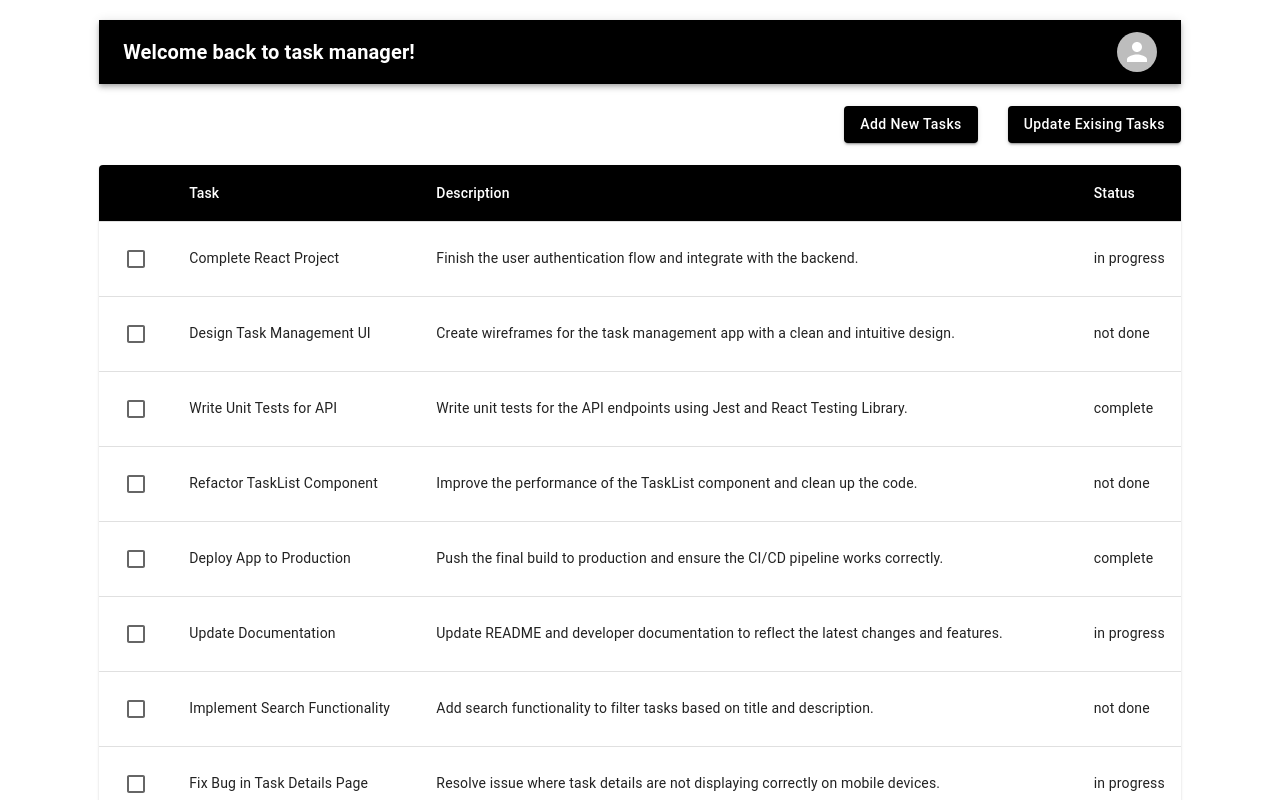
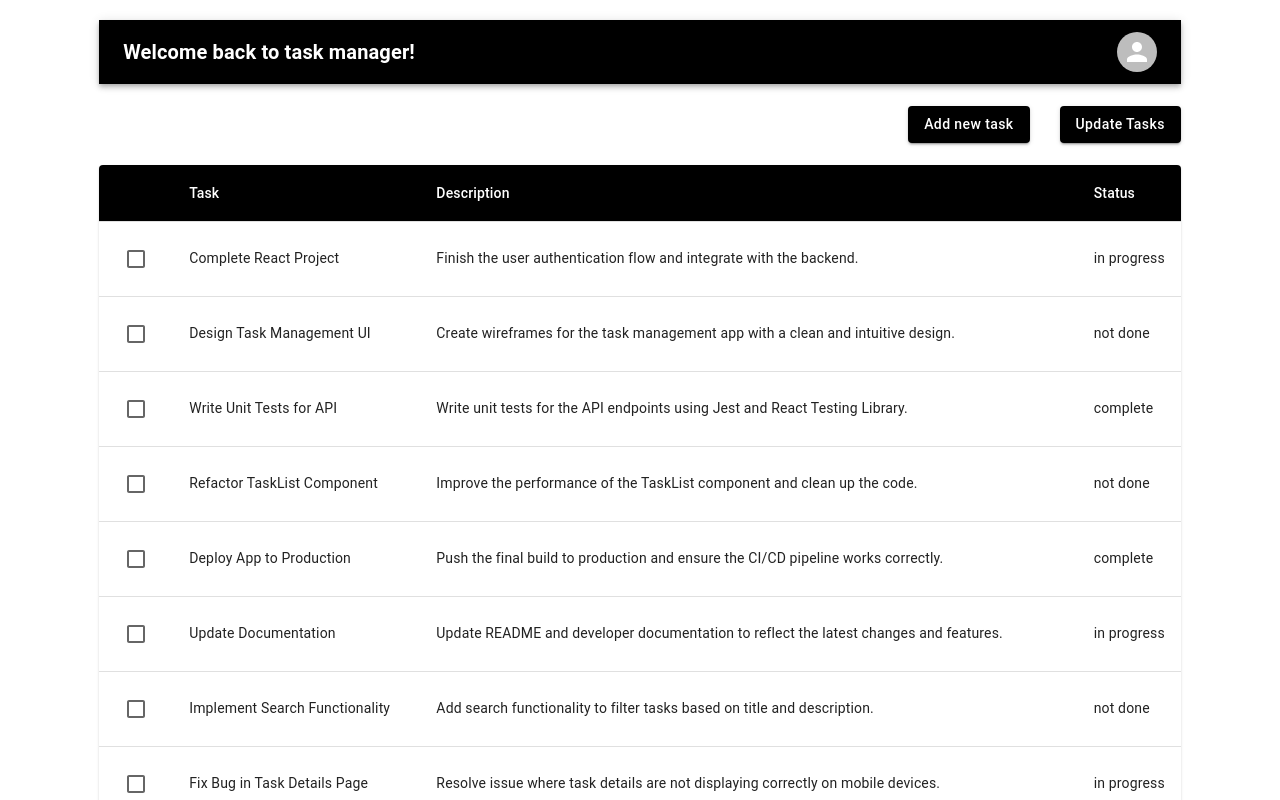
Before and after one commit to radhikachamdal2/taskManagement, a Next.js app in the folder taskmanagement/: page / in a window 1280 px wide. Shown: the top 800 px of the page. Built offline with nearby package versions, Linux system fonts and the light colour scheme.

Commit message:
fixed dialog issues, mismatch in rendering

```diff
--- a/taskmanagement/app/molecules/dialog/dialog.tsx
+++ b/taskmanagement/app/molecules/dialog/dialog.tsx
@@ -21,20 +21,11 @@ const Dialog: React.FC<DialogProps> = ({
   title,
   children,
   actionText,
-  openDialog,
   open,
   handleClose,
 }) => {
-  console.log(open, "open");
   return (
     <>
-      <Button
-        sx={{ backgroundColor: "black", textTransform: "none" }}
-        variant="contained"
-        onClick={openDialog}
-      >
-        {actionText}
-      </Button>
       <ReusableDialog open={open} onClose={handleClose}>
         <div style={{ display: "flex", justifyContent: "end" }}>
           <IconButton
--- a/taskmanagement/app/organisms/taskList/taskList.tsx
+++ b/taskmanagement/app/organisms/taskList/taskList.tsx
@@ -4,7 +4,7 @@ import TaskTable from "../taskTable/taskTable";
 import { useQuery } from "@tanstack/react-query";
 import Dialog from "../../molecules/dialog/dialog";
 import Form from "@/app/molecules/form/form";
-import { DialogContentText } from "@mui/material";
+import { DialogContentText, Button } from "@mui/material";
 
 interface Task {
   id: number;
@@ -25,6 +25,11 @@ const getAllTasks = async (): Promise<Task[]> => {
 const TaskList = () => {
   const [selectedTask, setSelectedTask] = useState<Task | null>(null);
   const [open, setOpen] = useState(false);
+  const [openAddDialog, setOpenAddDialog] = useState(false);
+  const [openUpdateDialog, setOpenUpdateDialog] = useState(false);
+
+  const closeAddDialog = () => setOpenAddDialog(false);
+  const closeUpdateDialog = () => setOpenUpdateDialog(false);
 
   const headers = ["", "Task", "Description", "Status"];
 
@@ -91,12 +96,17 @@ const TaskList = () => {
           gap: "30px",
         }}
       >
+        <Button
+          sx={{ backgroundColor: "black", textTransform: "none" }}
+          variant="contained"
+          onClick={() => setOpenAddDialog(true)}
+        >
+          Add new task
+        </Button>
         <Dialog
-          actionText="Add New Tasks"
           title="Add New Task"
-          openDialog={openDialog}
-          open={open}
-          handleClose={handleClose}
+          open={openAddDialog}
+          handleClose={() => setOpenAddDialog(false)}
         >
           <DialogContentText style={{ display: "flex", textAlign: "center" }}>
             Enter in details to generate a new task, this will update
@@ -106,15 +116,22 @@ const TaskList = () => {
             taskLength={tasks?.length || 0}
             data={formFields}
             submitText="Add New Task"
-            handleClose={handleClose}
+            handleClose={() => setOpenAddDialog(false)}
           />
         </Dialog>
+
+        <Button
+          sx={{ backgroundColor: "black", textTransform: "none" }}
+          variant="contained"
+          onClick={() => setOpenUpdateDialog(true)}
+        >
+          Update Tasks
+        </Button>
+
         <Dialog
-          actionText="Update Exising Tasks"
           title="Update a task"
-          openDialog={openDialog}
-          open={open}
-          handleClose={handleClose}
+          open={openUpdateDialog}
+          handleClose={() => setOpenUpdateDialog(false)}
         >
           <DialogContentText style={{ display: "flex", textAlign: "center" }}>
             Fill the fields for the task which needs updating.
@@ -124,7 +141,7 @@ const TaskList = () => {
             data={formFields}
             taskToUpdate={selectedTask}
             submitText={"Update Task"}
-            handleClose={handleClose}
+            handleClose={() => setOpenUpdateDialog(false)}
           />
         </Dialog>
       </div>
```
